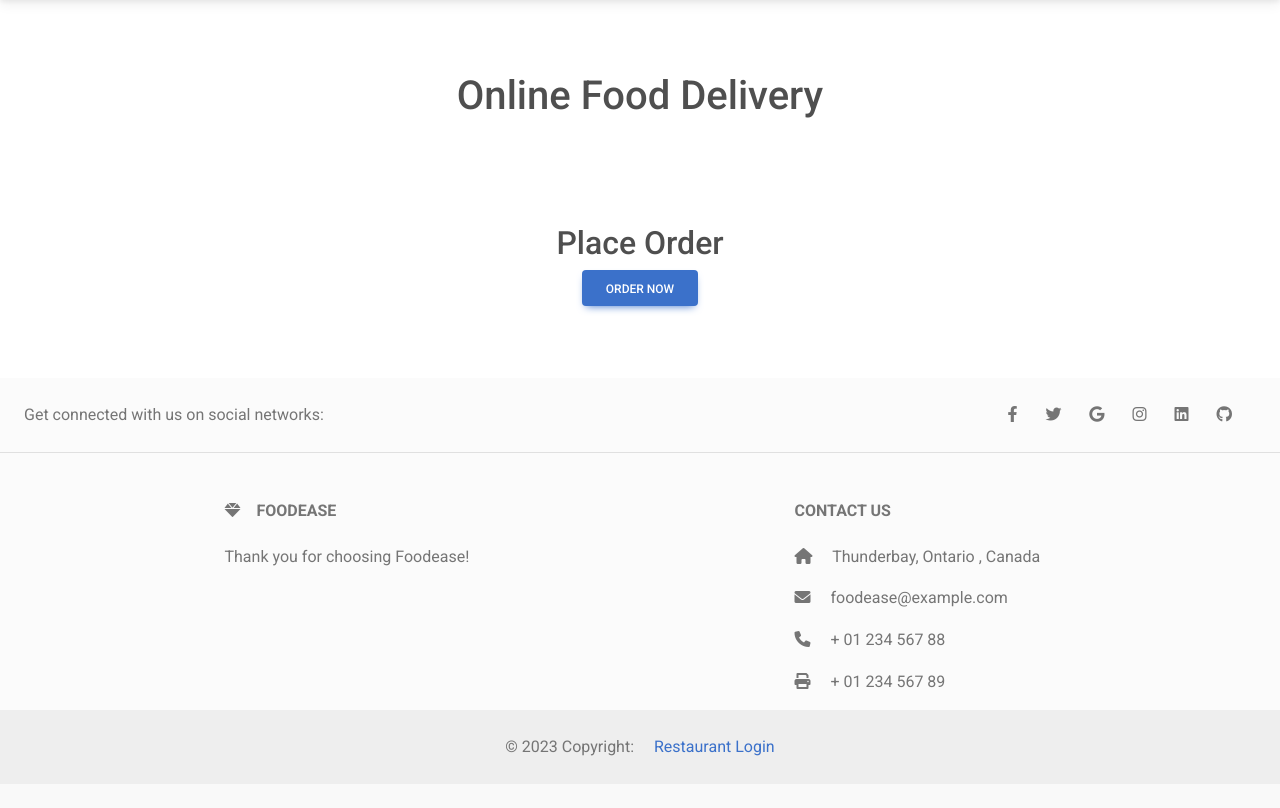
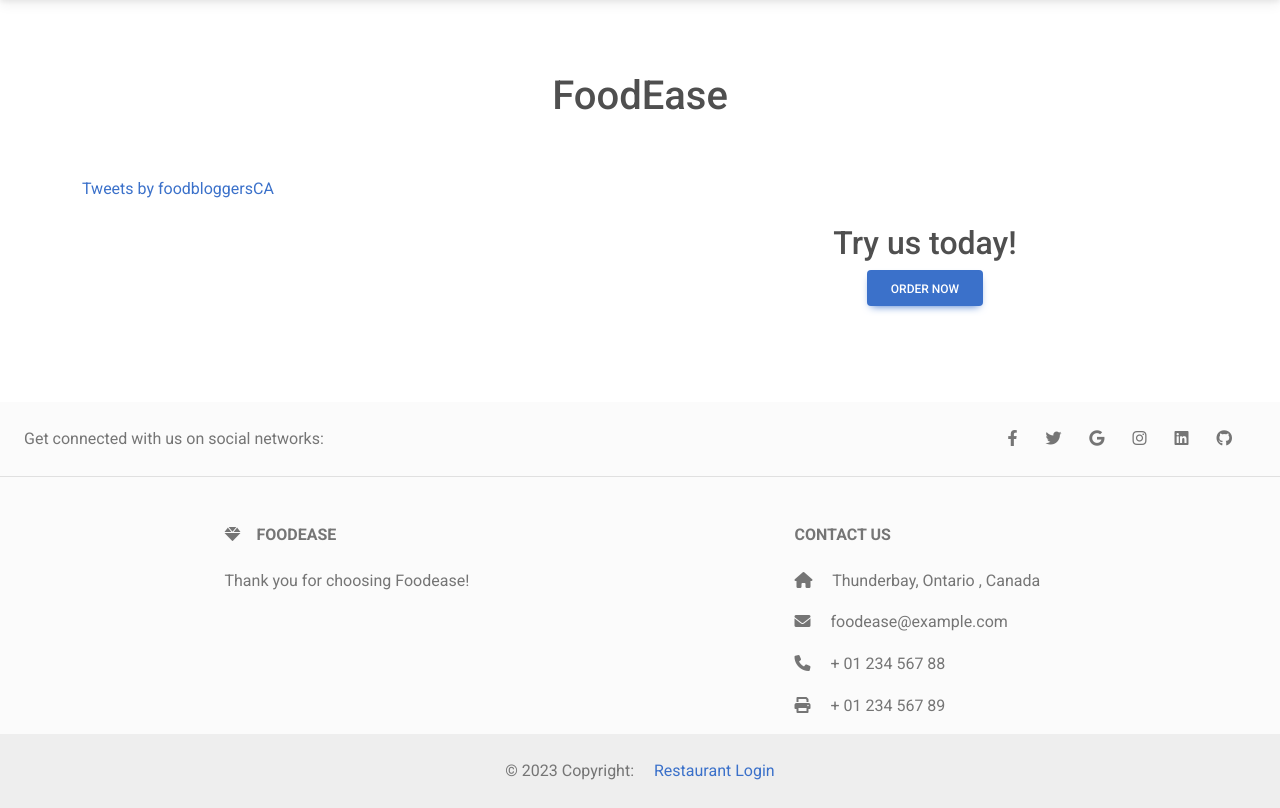
Before and after one commit to ThryLox/FoodeEase, a Django app: page / in a window 1280 px wide. Shown: the part 59-867 px from the top of the page. Before the commit the page ends 815 px from the top, so only its background shows below. Run offline with Django 4.2, Linux system fonts and the light colour scheme; a user stored in the database is signed in; some libraries are stand-ins or nearby versions.

Commit message:
added twitter feed display

```diff
--- a/deliver/customer/templates/customer/index.html
+++ b/deliver/customer/templates/customer/index.html
@@ -1,20 +1,27 @@
 {% extends 'customer/base.html' %}
 
-
-{%block content%}
+{% block content %}
 
 <div class="container mb-5">
-    <div class="row justify-content-center mt-5">
+  <div class="row justify-content-center mt-5">
+    <div class="col-md-12 col-sm-12 p-4 text-center">
+      <h1>FoodEase</h1>
+    </div>
+  </div>
+
+  <div class="row justify-content-center">
+    <div class="col-md-6 col-sm-12 mb-4 mt-4">
+        <a class="twitter-timeline" href="https://twitter.com/foodbloggersCA?ref_src=twsrc%5Etfw">Tweets by foodbloggersCA</a> <script async src="https://platform.twitter.com/widgets.js" charset="utf-8"></script>       <script async src="https://platform.twitter.com/widgets.js" charset="utf-8"></script>
+    </div>
+    <div class="col-md-6 col-sm-12 mb-4">
+      <div class="row justify-content-center mt-5">
         <div class="col-md-12 col-sm-12 p-4 text-center">
-            <h1>Online Food Delivery</h1>
+          <h2>Try us today!</h2>
+          <a href="{% url 'order' %}" class="btn btn-primary">Order now</a>
         </div>
+      </div>
     </div>
-    <div class="row justify-content-center mt-5">
-        <div class="col-md-12 col-sm-12 p-4 text-center">
-            <h2>Place Order</h1>
-                <a href ="{% url 'order' %}" class="btn btn-primary" > Order now </a>
-        </div>
-    </div>
+  </div>
 </div>
 
-{%endblock content%}
+{% endblock content %}
```
